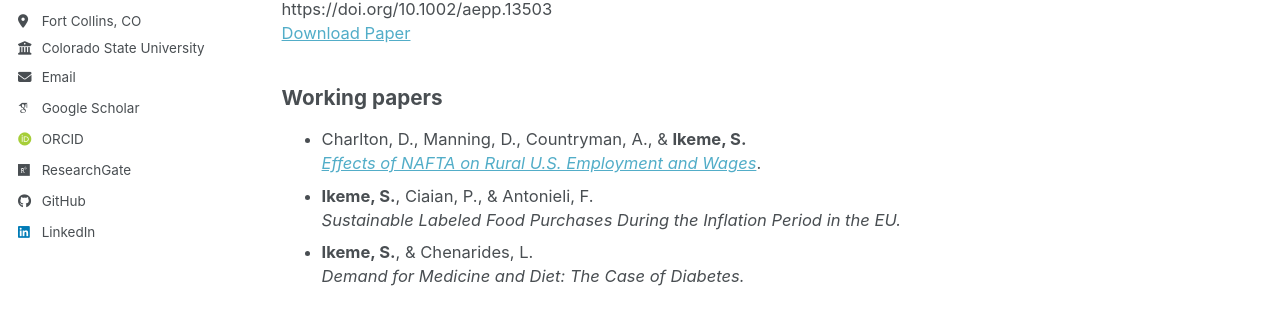
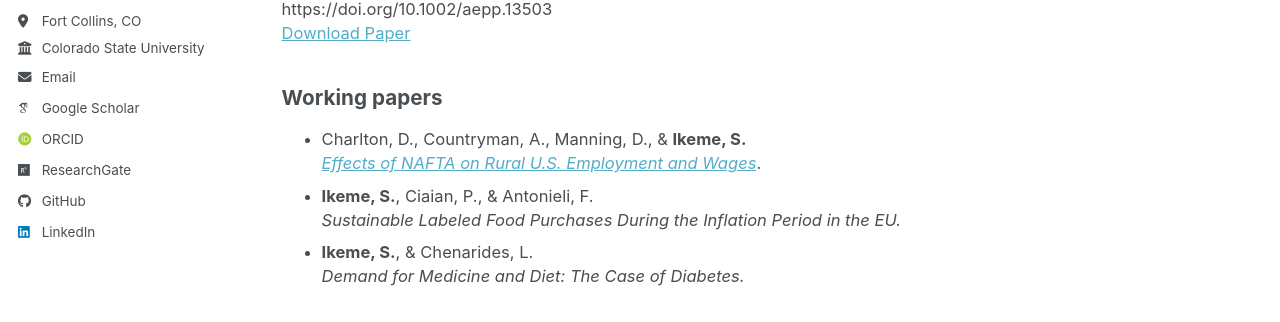
Before and after one commit to sikeme10/sikeme10.github.io, a Jekyll site: the page built from _pages/publications.html, in a window 1280 px wide and 900 px high, scrolled down 655 px. Shown: the part 367-689 px from the top of the window. Built offline with Jekyll 4.4.1, drawn with Linux system fonts in a browser that asks for light colours; some web fonts are replaced; a script bundle is joined from its source files by our own code; library files that are not in the unit come from our copies.

```diff
--- a/_pages/publications.html
+++ b/_pages/publications.html
@@ -52,7 +52,7 @@ author_profile: true
 <h2>Working papers</h2>
 <ul>
   <li>
-    Charlton, D., Manning, D., Countryman, A., &amp; <strong>Ikeme, S.</strong><br />
+    Charlton, D., Countryman, A.,  Manning, D., &amp; <strong>Ikeme, S.</strong><br />
     <a href="https://www.gtap.agecon.purdue.edu/resources/res_display.asp?RecordID=7515"><em>Effects of NAFTA on Rural U.S. Employment and Wages</em></a>.
   </li>
   <li>
```
